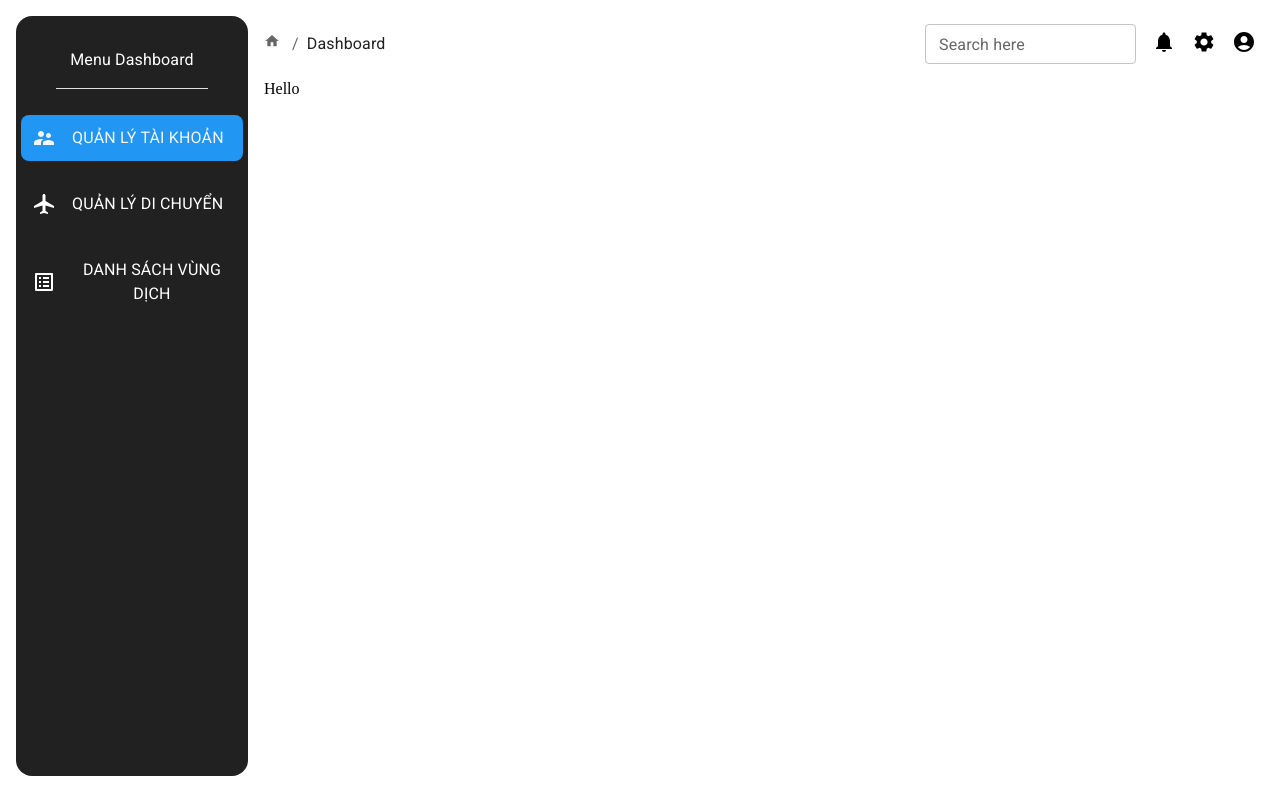
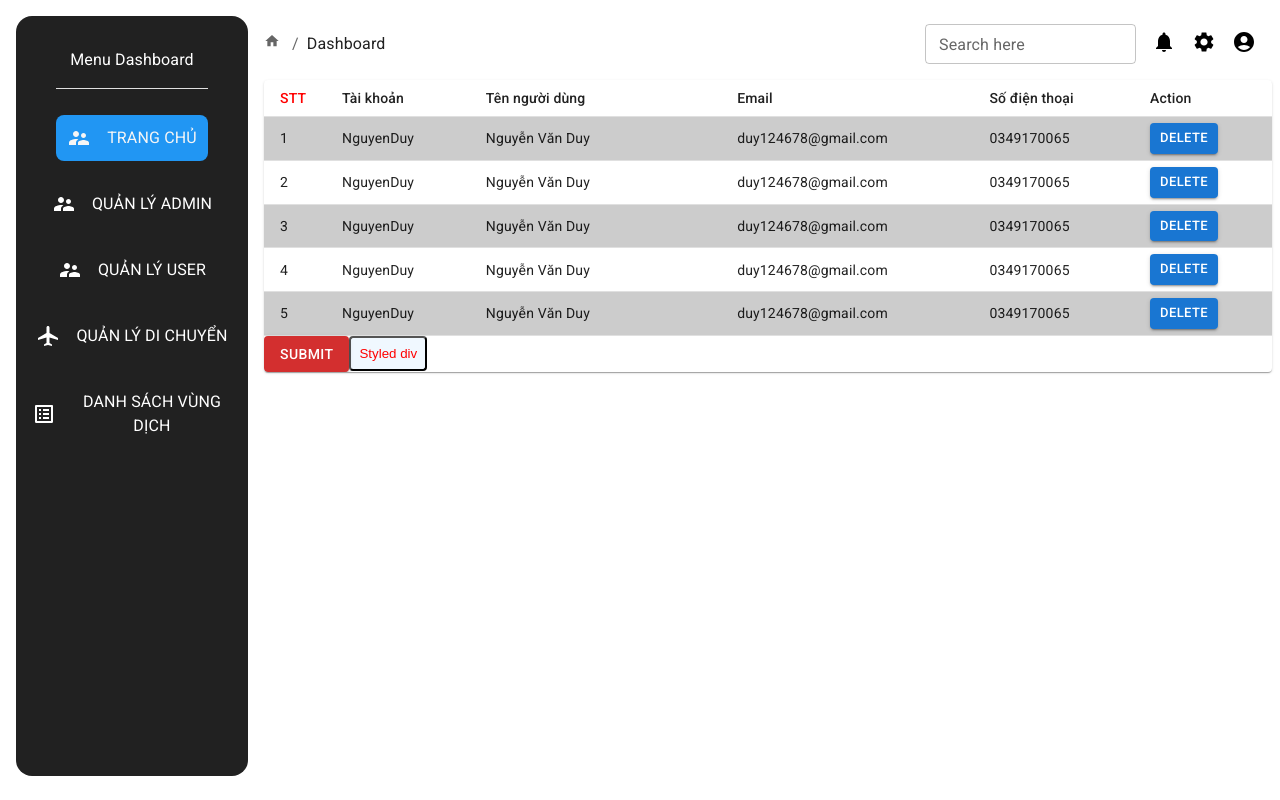
Before and after one commit to nhatpham1997/khaibaoyte, a React (Create React App) app: page /admin/account-admin in a window 1280 px wide. Built offline with nearby package versions, Linux system fonts and the light colour scheme.

Commit message:
add admin router and context

```diff
--- a/src/App.tsx
+++ b/src/App.tsx
@@ -1,10 +1,31 @@
+import ContextProvider, { context } from 'contexts'
+import { useContext } from 'react'
+import { BrowserRouter, Routes, Route, Link, Outlet } from 'react-router-dom'
+import LayoutUser from './components/LayoutUser'
+import AccountAdmin from './containers/AdminPage/AccountAdmin'
+import AccountUser from './containers/AdminPage/AccountUser'
 import LayoutAdmin from './components/LayoutAdmin'
 
 function App() {
+  const data = useContext(context)
+  console.log(data)
+
   return (
-    <div>
-      <LayoutAdmin>Hello</LayoutAdmin>
-    </div>
+    <BrowserRouter>
+      <ContextProvider>
+        <Routes>
+          <Route path="/" element={<LayoutUser />} />
+
+          <Route path="/admin/*" element={<LayoutAdmin />}>
+            <Route path="" element={'Dây là trang Admin'} />
+            <Route path="account-admin" element={<AccountAdmin />} />
+            <Route path="account-admin/:id" element={'đây là trang chi tiết Admin'} />
+            <Route path="account-user" element={<AccountUser />} />
+            <Route path="account-user/:id" element={'đây là trang chi tiết'} />
+          </Route>
+        </Routes>
+      </ContextProvider>
+    </BrowserRouter>
   )
 }
 
--- a/src/components/LayoutAdmin/index.tsx
+++ b/src/components/LayoutAdmin/index.tsx
@@ -13,6 +13,8 @@ import AirplanemodeActiveIcon from '@mui/icons-material/AirplanemodeActive'
 import styled from '@emotion/styled'
 import ToggleButton from '@mui/material/ToggleButton'
 import ToggleButtonGroup from '@mui/material/ToggleButtonGroup'
+import { Link, Route, Routes, Outlet } from 'react-router-dom'
+import AccountAdmin from '../../containers/AdminPage/AccountAdmin'
 
 function Item(props: BoxProps) {
   const { sx, ...other } = props
@@ -55,11 +57,11 @@ const StyledToggleButton = styled(ToggleButton)(() => ({
   '&:hover': { backgroundColor: 'gray' },
 }))
 
-type LayoutProps = {
-  children: ReactNode
-}
+// type LayoutProps = {
+//   children: ReactNode
+// }
 
-function LayoutAdmin({ children }: LayoutProps) {
+function LayoutAdmin() {
   const [alignment, setAlignment] = useState('1')
 
   const handleAlignment = (event: React.MouseEvent<HTMLElement>, newAlignment: string | null) => {
@@ -104,18 +106,36 @@ function LayoutAdmin({ children }: LayoutProps) {
           }}
           color="primary"
         >
+          <Link to="/admin">
             <StyledToggleButton value="1">
               <SupervisorAccountIcon sx={{ pr: 2 }} />
-            <Typography>Quản lý tài khoản</Typography>
+              <Typography>Trang chủ</Typography>
             </StyledToggleButton>
+          </Link>
+          <Link to="/admin/account-admin">
             <StyledToggleButton value="2">
+              <SupervisorAccountIcon sx={{ pr: 2 }} />
+              <Typography>Quản lý Admin</Typography>
+            </StyledToggleButton>
+          </Link>
+          <Link to="/admin/account-user">
+            <StyledToggleButton value="3">
+              <SupervisorAccountIcon sx={{ pr: 2 }} />
+              <Typography>Quản lý User</Typography>
+            </StyledToggleButton>
+          </Link>
+          <Link to="/admin/account-user">
+            <StyledToggleButton value="4">
               <AirplanemodeActiveIcon sx={{ pr: 2 }} />
               <Typography>Quản lý di chuyển</Typography>
             </StyledToggleButton>
-          <StyledToggleButton value="3">
+          </Link>
+          <Link to="/admin/account-user">
+            <StyledToggleButton value="5">
               <ListAltIcon sx={{ pr: 2 }} />
               <Typography>Danh sách vùng dịch</Typography>
             </StyledToggleButton>
+          </Link>
         </StyledToggleButtonGroup>
       </Box>
       <Box gridColumn="span 4">
@@ -140,7 +160,13 @@ function LayoutAdmin({ children }: LayoutProps) {
             </Box>
           </Box>
         </Box>
-        <Box>{children}</Box>
+        <Box>
+          <Outlet />
+          {/* <Routes>
+            <Route path='/' element={<Link to='/admin/account-admin'>hello</Link>} />
+            <Route path='/account-admin' element={<AccountAdmin />} />
+          </Routes> */}
+        </Box>
       </Box>
     </Box>
   )
--- /dev/null
+++ b/src/components/LayoutUser/index.tsx
@@ -0,0 +1,7 @@
+import React from 'react'
+
+const LayoutUser = () => {
+  return <div>Dây là file</div>
+}
+
+export default LayoutUser
--- a/src/containers/AdminPage/AccountUser/Index.tsx
+++ b/src/containers/AdminPage/AccountUser/Index.tsx
@@ -32,6 +32,7 @@ const MyComponent = styled('button')({
 function App() {
   return (
     <TableContainer component={Paper}>
+      <h2>User</h2>
       <Table sx={{ minWidth: 650 }} color="primary" size="small" aria-label="a dense table">
         <TableHead>
           <TableRow>
--- /dev/null
+++ b/src/contexts/index.tsx
@@ -0,0 +1,37 @@
+import { createContext, ReactNode, useState } from 'react'
+
+type todosObj = {
+  number: number
+  handleNumber: () => void
+}
+// The Soft UI Dashboard PRO Material main context
+export const context = createContext<todosObj>({
+  number: 0,
+  handleNumber: () => {
+    //nothing
+  },
+})
+
+type Props = {
+  children: ReactNode
+}
+
+// Material Dashboard 2 PRO React context provider
+function ContextProvider({ children }: Props) {
+  const [number, setNumber] = useState(0)
+
+  const handleNumber = () => {
+    setNumber(number + 1)
+  }
+
+  const value = {
+    number,
+    handleNumber,
+  }
+
+  return <context.Provider value={value}>{children}</context.Provider>
+}
+
+export default ContextProvider
+
+// Context module functions
```
Lines whose indentation alone changed are shown as unchanged.
